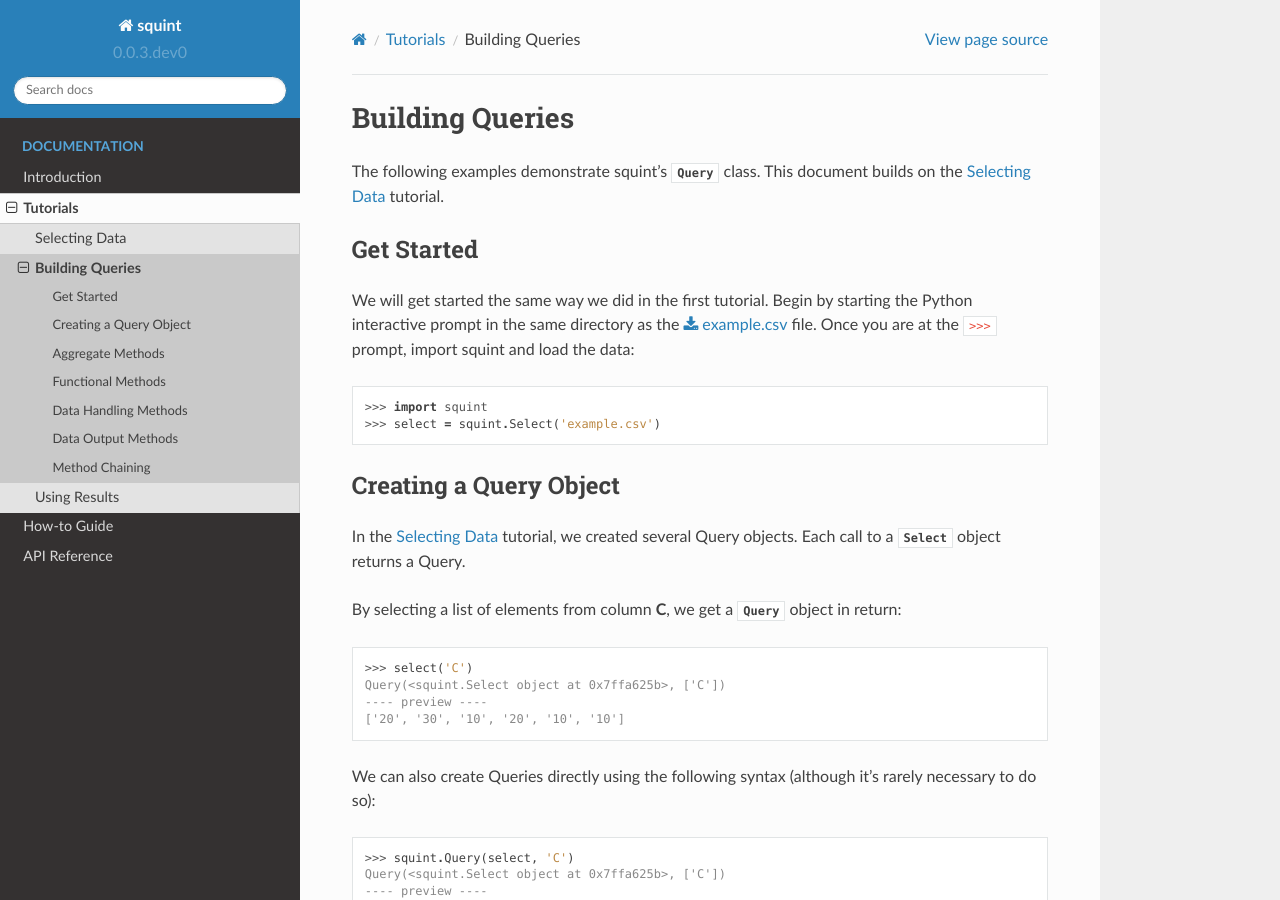
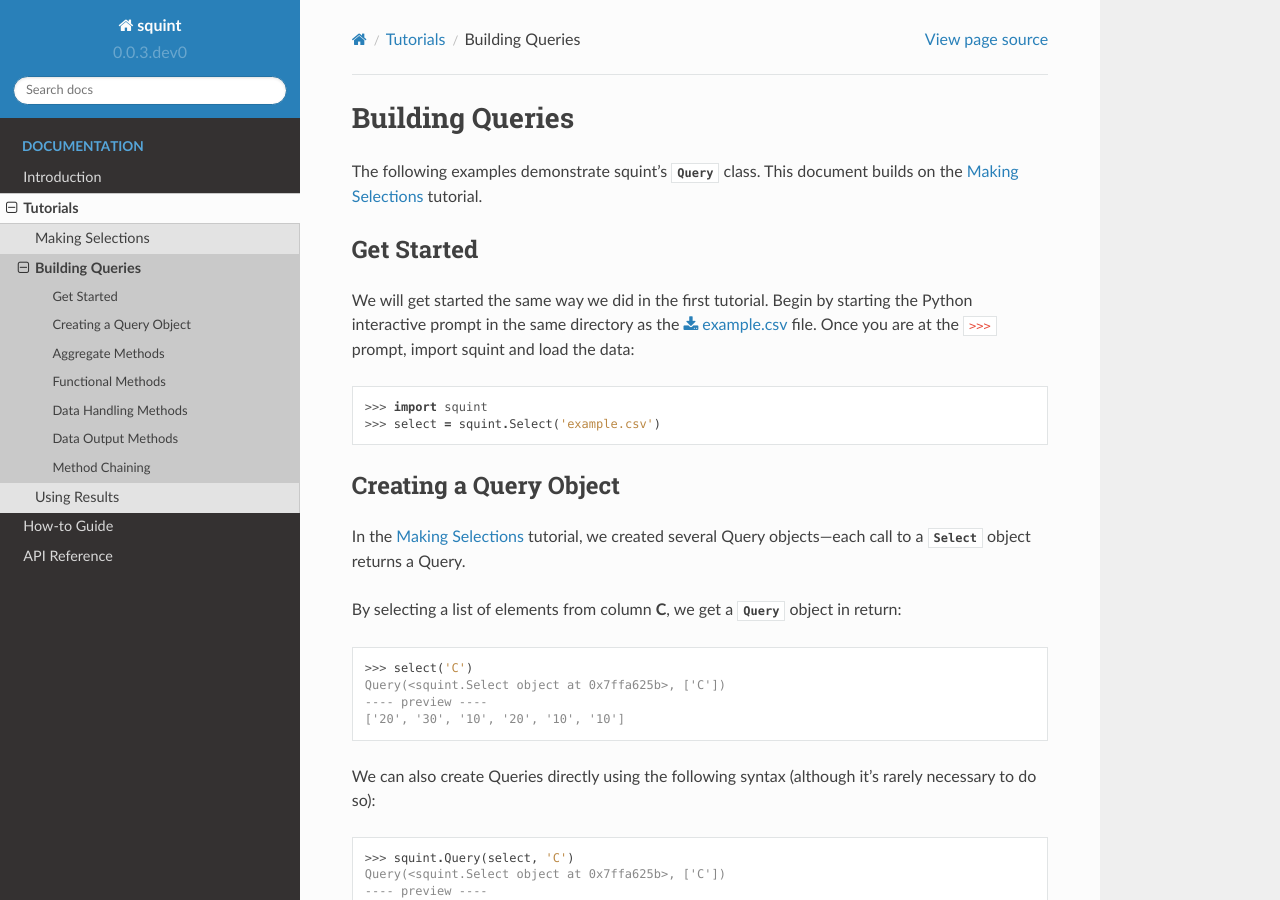
Before and after one commit to shawnbrown/squint, a Sphinx documentation site: the page built from docs/tutorial/query.rst, in a window 1280 px wide and 900 px high. Built offline with Sphinx 7.4.7 and the Read the Docs theme 2.0.0, drawn with Linux system fonts in a browser that asks for light colours.

Commit message:
Change title from "Selecting Data" to "Making Selections".
This is more consistent with the naming scheme of the other
tutorial documents.

```diff
--- a/docs/tutorial/query.rst
+++ b/docs/tutorial/query.rst
@@ -15,7 +15,7 @@ Building Queries
 ################
 
 The following examples demonstrate squint's :class:`Query` class.
-This document builds on the :ref:`selecting-data` tutorial.
+This document builds on the :ref:`making-selections` tutorial.
 
 
 Get Started
@@ -33,8 +33,8 @@ the ``>>>`` prompt, import squint and load the data::
 Creating a Query Object
 =======================
 
-In the :ref:`selecting-data` tutorial, we created several Query
-objects. Each call to a :class:`Select` object returns a Query.
+In the :ref:`making-selections` tutorial, we created several Query
+objects---each call to a :class:`Select` object returns a Query.
 
 By selecting a list of elements from column **C**, we get a
 :class:`Query` object in return::
--- a/docs/tutorial/result.rst
+++ b/docs/tutorial/result.rst
@@ -15,7 +15,7 @@ Using Results
 #############
 
 The following examples demonstrate squint's :class:`Result` class.
-This document builds on the previous :ref:`selecting-data` and
+This document builds on the previous :ref:`making-selections` and
 :ref:`building-queries` tutorials.
 
 
--- a/docs/tutorial/select.rst
+++ b/docs/tutorial/select.rst
@@ -8,11 +8,11 @@
 .. highlight:: python
 
 
-.. _selecting-data:
+.. _making-selections:
 
-##############
-Selecting Data
-##############
+#################
+Making Selections
+#################
 
 The following examples demonstrate squint's :class:`Select`
 class. For these examples, we will use the following data set:
```
Also changed, not shown: 1 other file.
